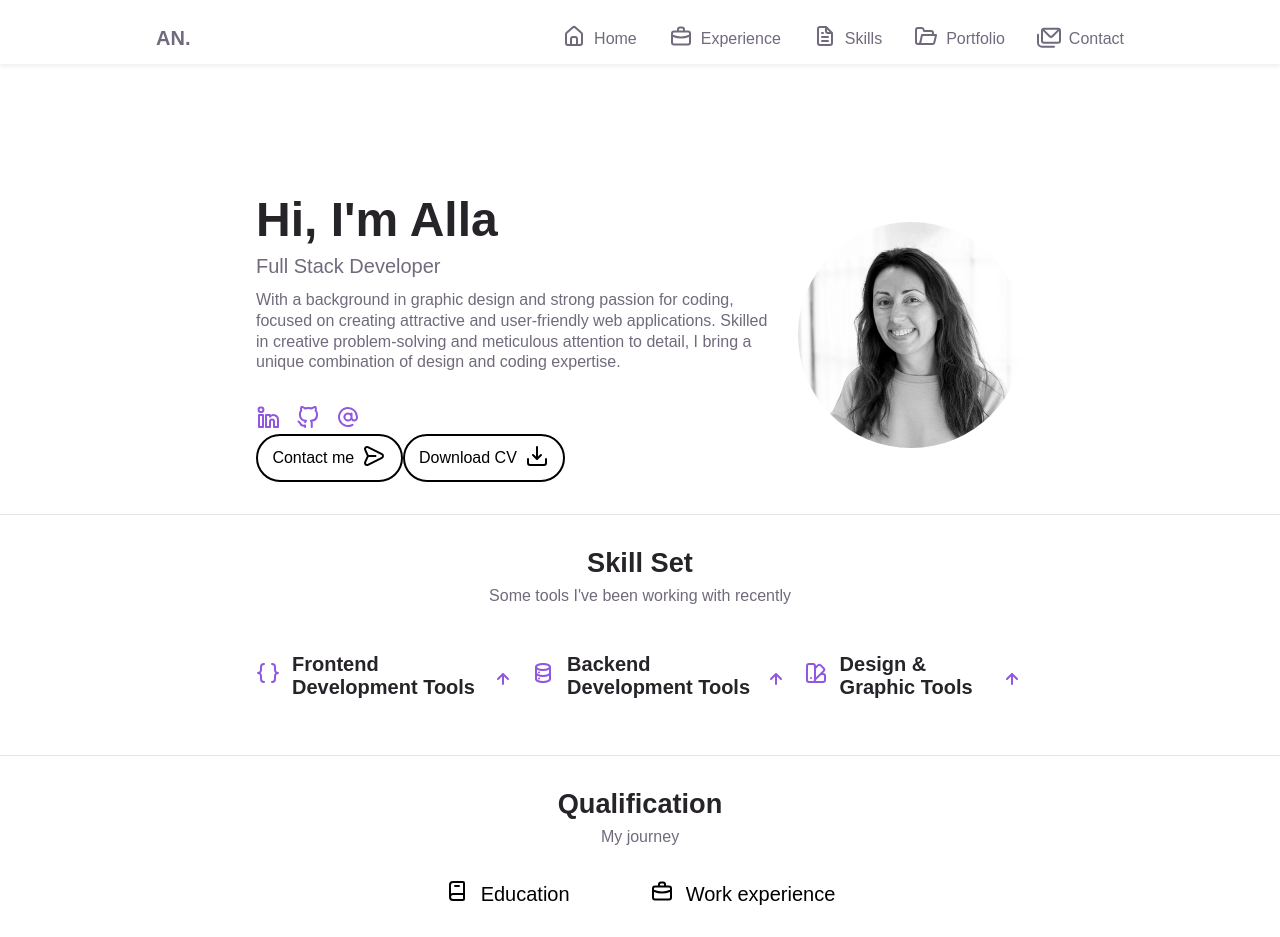
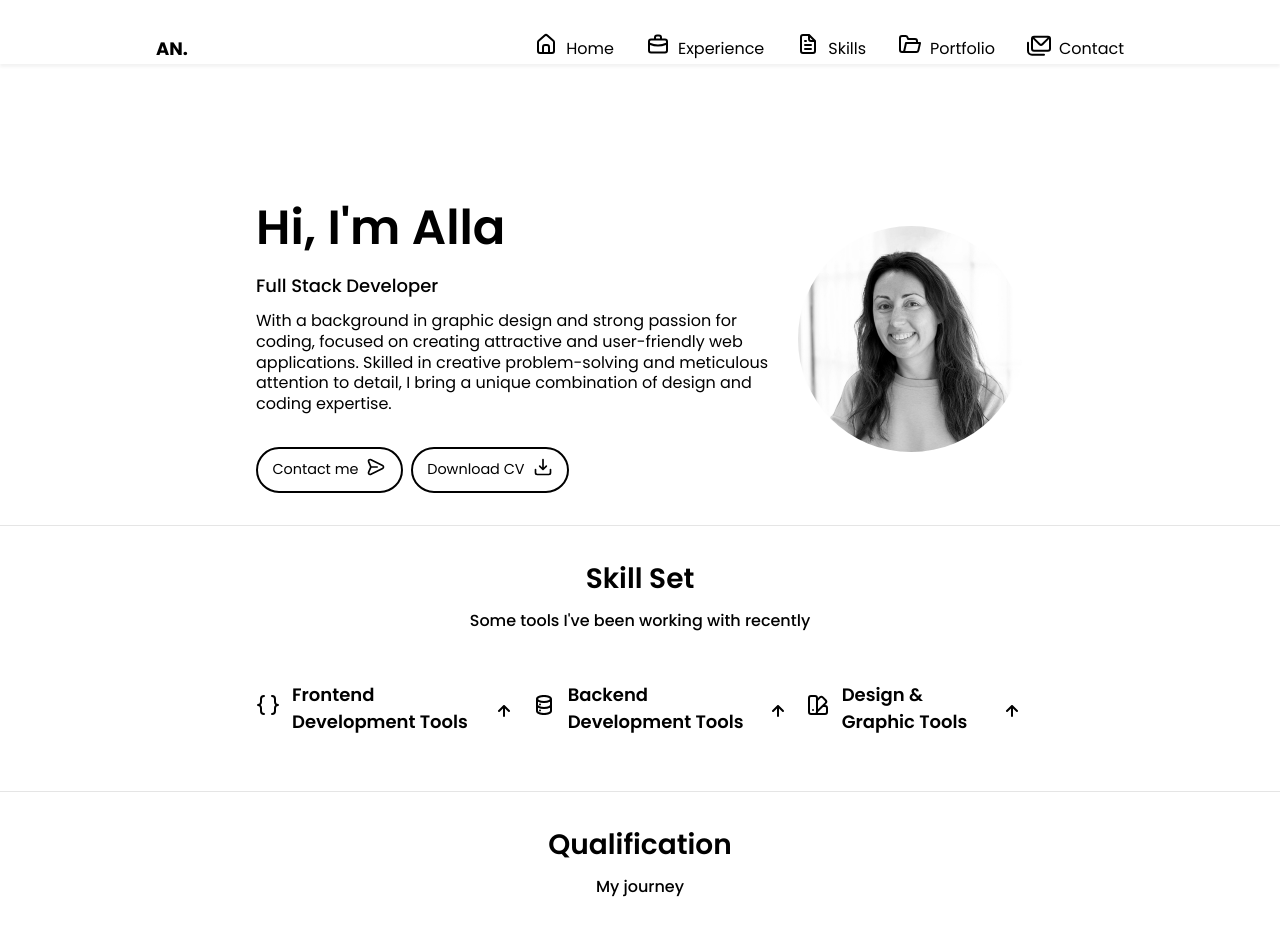
Before and after one commit to Ladzha/portfolio-react, a React (Create React App) app: page / in a window 1280 px wide. Shown: the top 937 px of the page. Built offline with nearby package versions, Linux system fonts and the light colour scheme.

Commit message:
changed color

```diff
--- a/src/App.css
+++ b/src/App.css
@@ -1,80 +1,71 @@
+/* ============ GOOGLE FONT ============ */
+
+@import url('https://fonts.googleapis.com/css2?family=Poppins:ital,wght@0,100;0,200;0,300;0,400;0,500;0,600;0,700;0,800;0,900;1,100;1,200;1,300;1,400;1,500;1,600;1,700;1,800;1,900&display=swap');
+
 /* ============ VARIABLES ============ */
 
 :root{
+
+    --header-height: 3rem;
+    --shadow: 1px 1px rga(1,0,0)
+
   /* Colors */
-    --hue-color: 265;
-    /* --hue-color: 3; */
-    --first-color: hsl(var(--hue-color), 69%, 61%);
-    --first-color-second: hsl(var(--hue-color), 69%, 61%);
-    --first-color-alt: hsl(var(--hue-color), 57%, 53%);
-    --first-color-lighter: hsl(var(--hue-color), 92%, 85%);
-    --title-color: hsl(var(--hue-color), 8%, 15%);
-    --text-color: hsl(var(--hue-color), 8%, 45%);
-    --text-color-light: hsl(var(--hue-color), 8%, 65%);
-    --input-color: hsl(var(--hue-color), 70%, 95%);
-    --body-color: hsl(var(--hue-color), 60%, 97%);
-    --container-color: #fff;
+    --hue: 265;
+    --sat: 0%;
+    --title-color: hsl(var(--hue), var(--sat), 20%);
+    --title-color-dark: hsl(var(--hue), var(--sat), 0%);
+    --text-color: hsl(var(--hue), var(--sat), 45%);
+    --body-color: hsl(var(--hue), var(--sat), 98%);
+
     --scroll-bar-color: hsl(var(--hue-color), 12%, 99%);
     --scroll-thumb-color: hsl(var(--hue-color), 12%, 80%);
-  /* Font */
-    --body-font: 'Montserrat', sans-serif;
-    --big-font-size: 2rem;
-    --h1-font-size: 1.5rem;
-    --h2-font-size: 1.2rem;
-    --h3-font-size: 1.12rem;
+
+    --lavender: rgb(218, 164, 255);
+
+  /* Font-size */
+    --body-font: 'Poppins', sans-serif;
+
+    /* --big-font-size: clamp(2rem, 5vw, 3rem); */
+    --big-font-size: 3rem;
+    --h1-font-size: 1.75rem;
+    --h2-font-size: 1.5rem;
+    --h3-font-size: 1.125rem;
     --normal-font-size: 1rem;
-    --small-font-size: .9rem;
-    --smaller-font-size: .85rem;
+    --small-font-size: 0.9rem;
+    --smaller-font-size: 0.75rem;
 
-  /* Font weight */
+   /* Font-weight */
+    --font-normal: 400;
     --font-medium: 500;
-    --font-semi-bold: 600;
-
-  /* Margins Bottom */
-    --mb-0-25: .25rem;
-    --mb-0-5: .5rem;
-    --mb-0-75: .75rem;
-    --mb-1: 1rem;
-    --mb-1-5: 1.5rem;
-    --mb-2: 2rem;
-    --mb-2-5: 2.5rem;
+    --font-bold: 600;
 
   /* z index */
     --z-tooltip: 10;
     --z-fixed: 100;
     --z-modal: 1000;
 
-
-    --lavender: rgb(218, 164, 255);
-    --light-lavender: rgba(218, 164, 255, 0.2);
-    --dark-blue: #020e11;
-    --black: rgb(19, 19, 19);
-    --hover: rgba(192, 255, 252, 0.1);
-    --shadow: 5px 5px var(--lavender);
-    /* --shadow: 3px 3px white, 5px 5px black; */
-
   }
 
   /*Font size for large devices*/
 
-  @media screen and (min-width: 968px){
+  @media screen and (max-width: 992px){
     :root{
-      --big-font-size: 3rem;
-      --h1-font-size: 1.7rem;
-      --h2-font-size: 1.5rem;
-      --h3-font-size: 1.25rem;
-      --normal-font-size: 1rem;
-      --small-font-size: .885rem;
-      --smaller-font-size: .84rem;
+      --big-font-size: 2rem;
+      --h1-font-size: 1.5rem;
+      --h2-font-size: 1.25rem;
+      --h3-font-size: 1rem;
+      --normal-font-size: 0.9rem;
+      --small-font-size: 0.8rem;
+      --smaller-font-size: 0.75rem;
     }
   }
 
   /* ============ BASE ============ */
 
   *{
+    margin: 0;
+    padding: 0;
     box-sizing: border-box;
-    padding: 0;
-    margin: 0;
   }
 
   html{
@@ -82,16 +73,15 @@
   }
 
   body{
-    margin: 0 0 var(--header-height) 0;
+    margin: 0 0 3rem 0;
     font-family: var(--body-font);
     font-size: var(--normal-font-size);
-    /* background-color: var(--body-color); */
     color: var(--text-color);
   }
 
   h1, h2, h3, h4{
     color: var(--title-color);
-    font-weight: var(--font-semi-bold);
+    font-weight: var(--font-bold);
   }
 
   input, textarea{
@@ -126,6 +116,7 @@
   .section{
     padding: 3rem 0 3rem;
     border-bottom: 1px solid rgba(0, 0, 0, 0.1);
+    border-width: 50%;
   }
 
   .section-title{
@@ -136,8 +127,8 @@
     display: block;
     font-size: var(--h2-font-size);
     font-weight: var(--font-medium);
-    margin-top: var(--mb-0-5);
-    margin-bottom: var(--mb-2);
+    margin-top: 0.5rem;
+    margin-bottom: 2rem;
   }
 
   .section-title, .section-subtitle{
@@ -148,8 +139,7 @@
 
   .container{
     max-width: 800px;
-    margin-left: var(--mb-1-5);
-    margin-right: var(--mb-1-5);
+    margin: 0 1.5rem;
   }
 
   .grid{
@@ -163,57 +153,39 @@
     box-shadow: 0 -1px 4px rgba(0, 0, 0, 0.15);
   }
 
-  .icon{
-    width: 1.5rem;
-    height: 1.5rem;
-    margin-right: var(--mb-0-5);
+  /* ============ BUTTONS ============ */
+
+  .button-container{
+    display: flex;
+    gap: 0.5rem;
   }
 
-  .calendar-icon{
-    width: 1rem;
-    height: 1rem;
-  }
-
-
-
-
-
-
-
-
-  /* ============ BUTTONS ============ */
-
   .button{
-    display: inline-block;
-    background-color: var(--first-color);
-    background-color: white;
+    background-color: #fff;
     border: 2px solid black;
-    color: #fff;
-    color:black;
+    color:var(--title-color);
+    font-size: var(--small-font-size);
     text-align: center;
     cursor: pointer;
     padding: 0.5rem 0.9rem;
     border-radius: 2rem;
-    font-weight: var(--font-medium);
   }
 
   .button:hover{
-    background-color: var(--first-color-alt);
-    background-color:black;
+    background-color: black;
     color: white;
     box-shadow: var(--shadow);
   }
 
   .button-icon{
-    font-size: 1rem;
-    margin-left: var(--mb-0-5);
+    margin-left: 0.5rem;
     transition: .3s;
   }
 
   .button:active{
     background-color: var(--light-lavender);
     background-color:black;
-    color: white;
+    color: #fff;
     box-shadow: var(--shadow);
   }
 
@@ -226,7 +198,7 @@
   /* ============ LAYOUT ============ */
 
   .bold-text{
-    font-weight: var(--font-semi-bold);
+    font-weight: 700;
   }
 
   .section-title{
@@ -236,7 +208,7 @@
     display: block;
     font-size: var(--normal-font-size);
     font-weight: var(--font-medium);
-    margin-bottom: var(--mb-2);
+    margin-bottom: 2rem;
   }
 
   .section-title,
@@ -248,54 +220,6 @@
     max-width: 768px;
   }
 
-
-  /* ============ PORTFOLIO ============ */
-
-  .button-set{
-    display: flex;
-    gap: 1rem;
-  }
-
-  .swiper-wrapper{
-    margin-bottom: -1rem;
-  }
-
-  .swiper {
-    /* width: 600px; */
-    /* height: 300px; */
-  }
-
-  .swiper-button-prev::after,
-  .swiper-button-next::after{
-    content:'';
-  }
-
-  .swiper-portfolio-icon{
-    font-size:2rem;
-    color:var(--first-color);
-  }
-
-  .swiper-button-prev{
-    left: -.5rem;
-  }
-
-  .swiper-button-next{
-    right: -.5rem;
-  }
-
-  .swiper-container-horizontal > .swiper-pagination-bullets {
-    bottom: -2.5rem;
-  }
-
-  .swiper-pagination-bullet-active{
-    background-color: var(--first-color);
-  }
-
-  .swiper-button-prev,
-  .swiper-button-next,
-  .swiper-pagination-bullet{
-    outline:none;
-  }
 
 
   /* ============ SCROLL UP ============ */
@@ -346,10 +270,9 @@
 
   /*small devices*/
 
-  @media screen and (max-width: 350px){
+  /* @media screen and (max-width: 350px){
     .container{
-      margin-left: var(--mb-1);
-      margin-right: var(--mb-1);
+      margin: 0 1rem;
     }
     .nav-menu{
       padding: 2rem .25rem 4rem;
@@ -369,43 +292,29 @@
     }
 
   }
+   */
+  /* @media screen and (max-width: 568px){
+    .home-container{
+      grid-template-columns: 1fr;
+    }
 
-  @media screen and (max-width: 568px){
-
-  }
-
+    .home-img{
+      display: none;
+    }
+  } */
 
   /*medium devices*/
 
   @media screen and (min-width: 568px){
-    .home-content{
-      grid-template-columns: max-content 1fr 1fr;
+
+    .home-container{
+      grid-template-columns: 1fr;
     }
-    .home-data{
-      grid-column: initial;
-    }
+
     .home-img{
       order: 1;
       justify-self: center;
     }
-
-    .about-container,
-    /* .skills-container, */
-    /* .portfolio-container, */
-    .portfolio-content,
-    .contact-container{
-      grid-template-columns: repeat(2, 1fr);
-    }
-
-    .contact-container{
-      grid-template-columns: 1fr 2fr;
-
-    }
-
-    .footer-container{
-      grid-template-columns: repeat(3, 1fr);
-    }
-
 
     .qualification-section{
       display: grid;
@@ -419,7 +328,6 @@
 
   }
 
-
   /*more medium devices*/
 
   @media screen and (min-width: 768px){
@@ -427,9 +335,7 @@
       margin-left: auto;
       margin-right: auto;
     }
-    body{
-      margin: 0;
-    }
+
     .section{
       padding: 2rem 0 2rem;
     }
@@ -451,7 +357,6 @@
       column-gap: 1rem;
     }
 
-    /* .nav-icon, */
     .nav-close,
     .nav-toggle{
       display: none;
@@ -482,25 +387,6 @@
       margin-left: 3rem;
     }
 
-    /* .about-container{
-      column-gap: 5rem;
-    }
-
-    .about-img{
-      width: 350px;
-    }
-
-    .about-description{
-      text-align: initial;
-    }
-
-    .about-info{
-      justify-content: space-around;
-    }
-
-    .about-buttons{
-      justify-content: initial;
-    } */
 
     .qualification-tabs{
       justify-content: center;
@@ -510,7 +396,7 @@
     }
 
     .qualification-button{
-      margin: 0 var(--mb-1);
+      margin: 0 1rem;
     }
 
     .qualification-section{
@@ -550,15 +436,6 @@
       justify-self: center;
     }
 
-    .about-container,
-    /* .skills-container, */
-    .portfolio-container,
-    .project-container,
-    /* .contact-container, */
-    .footer-container{
-      grid-template-columns: repeat(3, 1fr);
-    }
-
     .qualification-section{
       display: grid;
       grid-template-columns: .7fr;
@@ -567,7 +444,7 @@
 
   }
 
-  @media screen and (min-width: 1024px){
+  /* @media screen and (min-width: 1024px){
     .header,
     .main,
     .footer-container{
@@ -607,9 +484,4 @@
       width: 460px;
     }
 
-    .contact-inputs{
-      /* grid-template-columns: repeat(2, 1fr); */
-    }
-
-
-  }
+  } */
--- a/src/App.jsx
+++ b/src/App.jsx
@@ -39,6 +39,11 @@ function App() {
       <Contact/>
       </Section>
 
+      <a href="#home" class="scrollup" id="scroll-up">
+        <i class="uil uil-arrow-up scrollup-icon"></i>
+      </a>
+
+
       <Footer/>
 
     </div>
--- a/src/components/Experience/Experience.css
+++ b/src/components/Experience/Experience.css
@@ -11,14 +11,14 @@
 .qualification-container{
   display: flex;
   justify-content: space-evenly;
-  gap: var(--mb-2);
-  margin-bottom: var(--mb-2);
+  gap: 2rem;
+  margin-bottom: 2rem;
 }
 
 .qualification-tabs{
   display: flex;
   justify-content: space-evenly;
-  margin-bottom: var(--mb-2);
+  margin-bottom: 2rem;
 }
 
 .qualification-button{
@@ -37,25 +37,17 @@
 
 .qualification-icon{
   font-size: 1.7rem;
-  margin-right: var(--mb-0-25);
+  margin-right: 0.25rem;
 }
 
-
-
 .qualification-data{
-  /* display: flex; */
   width: 50%;
   gap:2rem;
-  /* display: grid; */
-  /* grid-template-columns: 1fr 11fr; */
-  /* grid-template-columns: 1fr max-content 1fr;
-  column-gap: 1.5rem; */
-  /* margin: 1rem; */
 }
 
 .qualification-title{
   font-size: var(--normal-font-size);
-  margin-bottom: var(--mb-0-5);
+  margin-bottom: 0.5rem;
   /* font-weight: var(--font-medium); */
 }
 
@@ -63,7 +55,7 @@
   display: inline-block;
   font-size: var(--small-font-size);
   font-style: italic;
-  margin-bottom: var(--mb-1);
+  margin-bottom: 1rem;
 }
 
 .qualification-date{
@@ -73,8 +65,15 @@
   gap: 0.75rem;
   font-size: var(--smaller-font-size);
   color: var(--text-color-light);
-  margin-bottom: var(--mb-1);
+  margin-bottom: 1rem;
 }
+
+.calendar-icon{
+  width: 1rem;
+  height: 1rem;
+}
+
+
 
 /* .qualification-calendar{
   font-size: var(--smaller-font-size);
@@ -86,35 +85,24 @@
   justify-content: center;
 } */
 
-.qualification-rounder{
+/* .qualification-rounder{
   display: inline-block;
   width: 12px;
   height: 12px;
   margin-left: -6px;
-  background-color: var(--first-color);
   border-radius: 50%;
-}
+} */
 
-.qualification-line{
+/* .qualification-line{
   display: block;
   width: 1px;
   height: 100%;
   margin-top: -5px;
   background-color: var(--first-color);
   transform: translate(6px -7px);
-}
+} */
 
 
-
-.qualification [data-content]{
-  display: none;
+.tab-active{
+  color: var(--first-color);
 }
-
-.qualification-active[data-content]{
-  display: block;
-}
-
-.qualification-button.qualification-active{
-  color: var(--first-color);
-
-}
--- a/src/components/Experience/ExperienceButton.jsx
+++ b/src/components/Experience/ExperienceButton.jsx
@@ -1,6 +1,6 @@
-const ExperienceButton = ({title, icon, onClick}) => {
+const ExperienceButton = ({title, icon, isActive, onClick}) => {
   return (
-    <button className='qualification-button' onClick={onClick}>
+    <button className={isActive ? 'qualification-button tab-active' : 'qualification-button' } onClick={onClick}>
       <span> <i className='qualification-icon'>{icon}</i></span>
       <span>{title}</span>
     </button>
--- a/src/components/Experience/QualificationSection.jsx
+++ b/src/components/Experience/QualificationSection.jsx
@@ -9,9 +9,10 @@ import './Experience.css'
 const QualificationSection = () => {
 
   const [dataSection, setDataSection] = useState(<WorkSection/>)
+  const [tab, setTab] = useState('education')
 
   const handleClick=(type)=>{
-    setDataSection(type)
+    setTab(type)
   }
 
 
@@ -19,12 +20,12 @@ const QualificationSection = () => {
     <div className='' id='qualification'>
 
       <div className='qualification-button-container'>
-        <ExperienceButton title={'Education'} icon={<UilBookAlt/>} onClick={()=>handleClick(<EducationSection/>)}/>
-        <ExperienceButton title={'Work experience'} icon={<UilBagAlt/>} onClick={()=>handleClick(<WorkSection/>)}/>
+        <ExperienceButton isActive={tab==='education'} title={'Education'} icon={<UilBookAlt/>} onClick={()=>handleClick('education')}/>
+        <ExperienceButton  isActive={tab==='work'} title={'Work experience'} icon={<UilBagAlt/>} onClick={()=>handleClick('work')}/>
       </div>
 
       <div className='qualification-container'>
-        {dataSection}
+        {tab==='education' ? <EducationSection/> : <WorkSection/> }
       </div>
 
     </div>
--- a/src/components/Experience/Skills/Skills.css
+++ b/src/components/Experience/Skills/Skills.css
@@ -27,8 +27,7 @@
   display:flex;
   align-items: center;
   justify-content: center;
-  margin-top: var(--mb-1);
-  margin-bottom: var(--mb-1);
+  margin: 1rem 0;
   cursor: pointer;
 }
 
@@ -49,7 +48,7 @@
 }
 
 .skills-icon{
-  margin-right: var(--mb-0-75);
+  margin-right: 0.75rem;
 }
 
 .skills-title{
@@ -71,7 +70,7 @@
   display: flex;
   justify-content: spa;
   gap:1rem;
-  margin-bottom: var(--mb-0-5);
+  margin-bottom: 0.5rem;
 }
 
 .skills-close .skill-list{
@@ -81,7 +80,7 @@ overflow: hidden;
 
 .skills-open .skill-list{
   height: max-content;
-  margin-bottom: var(--mb-2-5);
+  margin-bottom: 2.5rem;
 
 }
 
--- a/src/components/Home/About/About.css
+++ b/src/components/Home/About/About.css
@@ -5,7 +5,6 @@
   padding-top: 8rem;
   align-items: center;
 }
-
 
 .home-social{
   display: flex;
@@ -15,26 +14,26 @@
 
 .home-social-icon{
   font-size: 1.25rem;
-  color: var(--first-color)
+  color: var(--title-color)
 }
 
 .home-social-icon:hover{
-  color: var(--first-color-alt)
+  color: var(--title-color)
 }
 
 .home-title{
   font-size: var(--big-font-size);
-  margin-bottom: var(--mb-0-5);
+  margin-bottom: 0.5rem;
 }
 .home-subtitle{
   font-size: var(--h3-font-size);
   color: var(--text-color);
   font-weight: var(--font-medium);
-  margin-bottom: var(--mb-0-75);
+  margin-bottom: 0.75rem;
 }
 
 .home-description{
-  margin-bottom: var(--mb-2);
+  margin-bottom: 2rem;
   line-height: 1.3;
 }
 
@@ -43,6 +42,8 @@
   /* height: min(150px 230px); */
   border-radius: 50%
 }
+
+
 
 /* .home-scroll{
   display:none;
@@ -66,7 +67,7 @@
   font-size: var(--small-font-size);
   color: var(--title-color);
   font-weight: var(--font-medium);
-  margin: var(--mb-0-25);
+  margin: 2rem;
 
 }
 
--- a/src/components/Home/About/About.jsx
+++ b/src/components/Home/About/About.jsx
@@ -18,7 +18,14 @@ const About = () => {
           With a background in graphic design and strong passion for coding, focused on creating attractive and user-friendly web applications. Skilled in creative problem-solving and meticulous attention to detail, I bring a unique combination of design and coding expertise.
         </p>
 
-        <div className="home-social">
+
+
+        <div className="button-container">
+          <a href="#contact" className='button button-flex'>Contact me<i className="button-icon"><UilMessage size="20"/> </i></a>
+          <a download="" href="pdf/Alla_Nudelman_CV.pdf" className='button button-flex'>Download CV <i className="button-icon"><UilImport size="20"/></i></a>
+        </div>
+
+        {/* <div className="home-social">
           <a href="https://www.linkedin.com/in/alla-nudelman/" target='_blank' className="home-social-icon">
             <i className=""><UilLinkedinAlt/></i>
           </a>
@@ -30,12 +37,7 @@ const About = () => {
           <a href="mailto:allanudelman@gmail.com?subject=Your%20Subject&body=Your%20Message" target='_blank' className="home-social-icon">
             <i className=""><UilAt/></i>
           </a>
-      </div>
-
-        <div className="button-container">
-          <a href="#contact" className='button button-flex'>Contact me<i className="button-icon"><UilMessage/> </i></a>
-          <a download="" href="pdf/Alla_Nudelman_CV.pdf" className='button button-flex'>Download CV <i className="button-icon"><UilImport/></i></a>
-        </div>
+        </div> */}
 
       </div>
 
--- a/src/components/Home/Contact/Contact.css
+++ b/src/components/Home/Contact/Contact.css
@@ -6,13 +6,13 @@
 
 .contact-information{
   display: flex;
-  margin-bottom: var(--mb-2);
+  margin-bottom: 2rem;
 }
 
 .contact-icon{
   font-size: 1.7rem;
   color: var(--first-color);
-  margin-right: var(--mb-0-75);
+  margin-right: 0.75rem;
 }
 
 .contact-title{
```
Also changed, not shown: src/components/Projects/Project.css (+7 -2 lines), public/img/Screenshot 2024-01-12 140758.png (added). Lines whose indentation alone changed are shown as unchanged.
